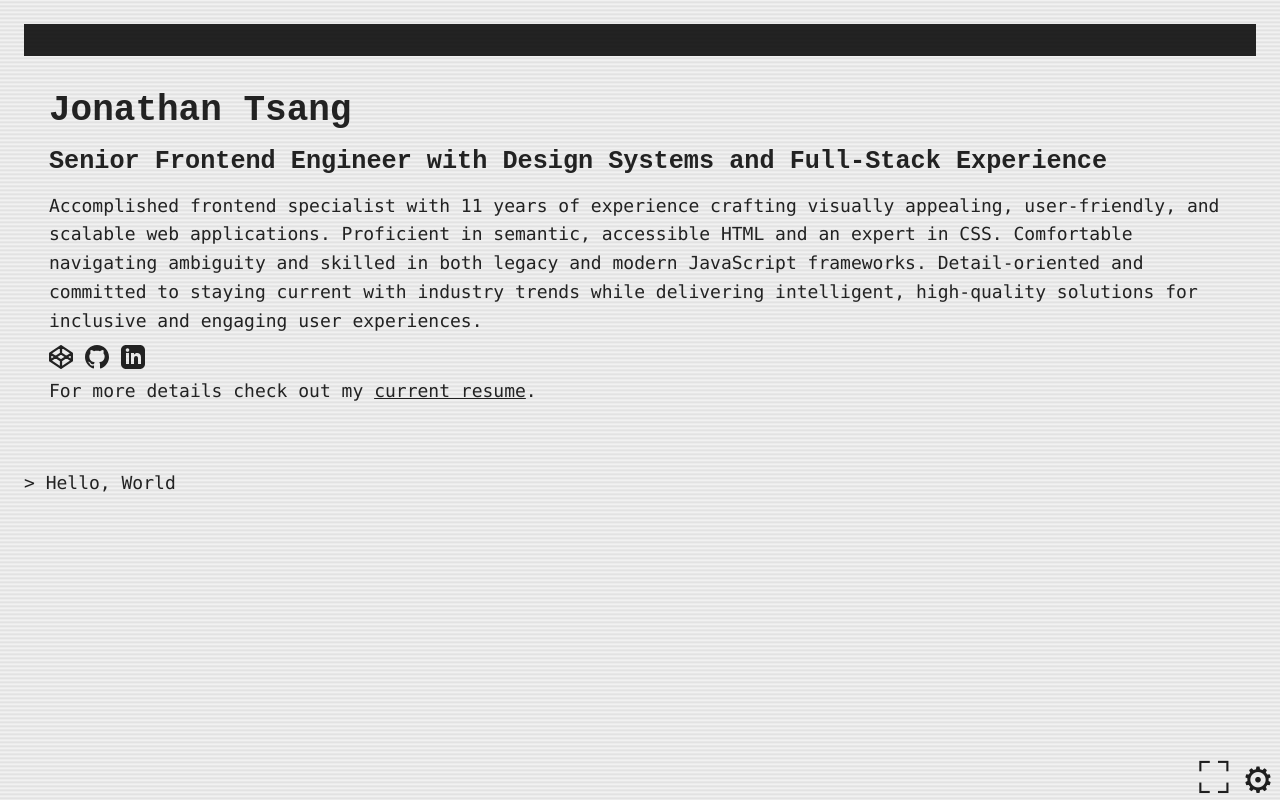
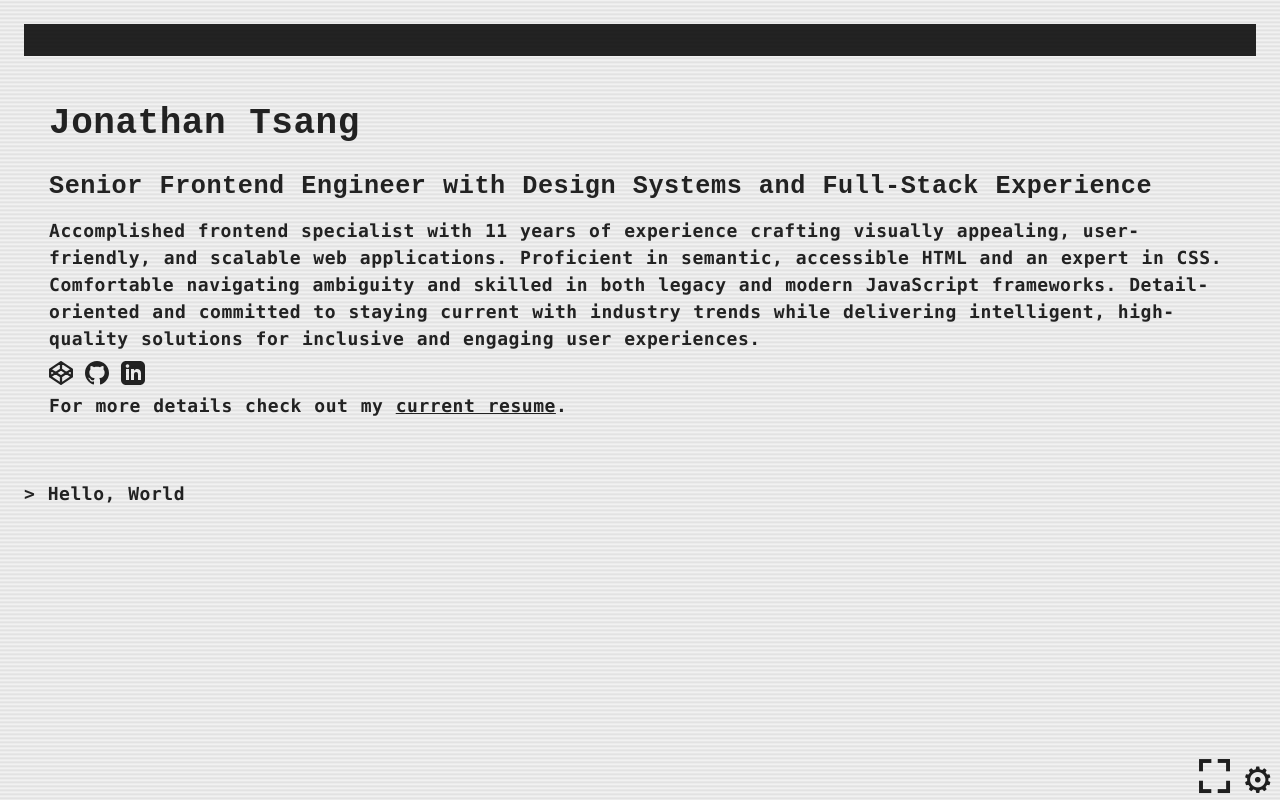
Before and after one commit to j0ntsang/j0ntsang.github.io, a React (Create React App) app: page / in a window 1280 px wide. Built offline with nearby package versions, Linux system fonts and the light colour scheme.

Commit message:
move font style inline

```diff
--- a/public/index.html
+++ b/public/index.html
@@ -30,6 +30,33 @@
     html,
     body {
       overflow: hidden;
+    }
+
+    body {
+      font-family: Consolas, "Courier New", Menlo, Monaco, "Liberation Mono",
+        "Lucida Console", monospace;
+      font-size: 18px;
+      font-weight: 600;
+      letter-spacing: 0.03em;
+      line-height: 1.5;
+      font-kerning: normal;
+      font-variant-ligatures: none;
+
+      text-shadow: 0 0 1px rgba(255, 255, 255, 0.1);
+      text-wrap: pretty;
+      word-spacing: 0.05em;
+      word-break: break-word;
+      text-rendering: optimizeLegibility;
+
+      transform: translateZ(0);
+
+      -webkit-font-smoothing: antialiased;
+      -moz-osx-font-smoothing: grayscale;
+      -moz-font-smoothing: antialiased;
+      font-feature-settings: "kern" 1, "liga" 0;
+      -webkit-font-feature-settings: "kern" 1, "liga" 0;
+      -moz-font-feature-settings: "kern" 1, "liga" 0;
+      font-smooth: always;
     }
 
     .screen {
--- a/src/index.css
+++ b/src/index.css
@@ -8,8 +8,6 @@
 
   --text-dark: #ffa500;
   --text-light: #1e1e1e;
-  --console-font: Consolas, "Courier New", Menlo, Monaco, "Liberation Mono",
-    "Lucida Console", monospace;
 }
 
 *,
@@ -28,14 +26,6 @@ body {
 
 body {
   position: relative;
-  line-height: 1.8rem;
-  font-family: var(--console-font);
-  font-size: 18px;
-  word-break: break-word;
-  -webkit-font-smoothing: antialiased;
-  -moz-osx-font-smoothing: grayscale;
-  text-size-adjust: none;
-  text-wrap: pretty;
   background-color: var(--background-light);
   color: var(--text-light);
 }
```
